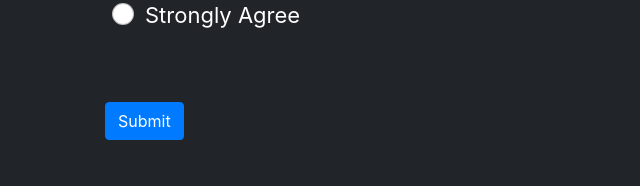
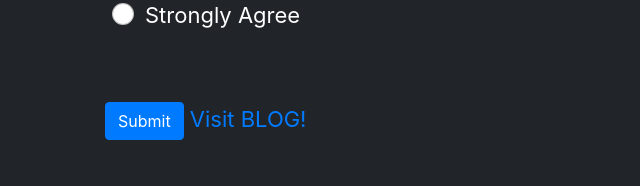
Before and after one commit to 2147229MCA/SPLprojec, a Django app: page / in a window 1280 px wide. Shown: the part 4696-4882 px from the top of the page, without its empty margins (0-640 px from the left). Run offline with Django 3.2, Linux system fonts and the light colour scheme; a user stored in the database is signed in; data comes from the database, SQL or seed files in the repository; some libraries are stand-ins or nearby versions.

Commit message:
Update home.html

```diff
--- a/templates/home.html
+++ b/templates/home.html
@@ -103,6 +103,7 @@
     <input id='timer' type='hidden' name="timer" value="">
     <br>
     <button type="submit" class="btn btn-primary">Submit</button>
+     <a href="ch.txt">Visit BLOG!</a>
   </form>
     {% block script %}
         <script>
```
